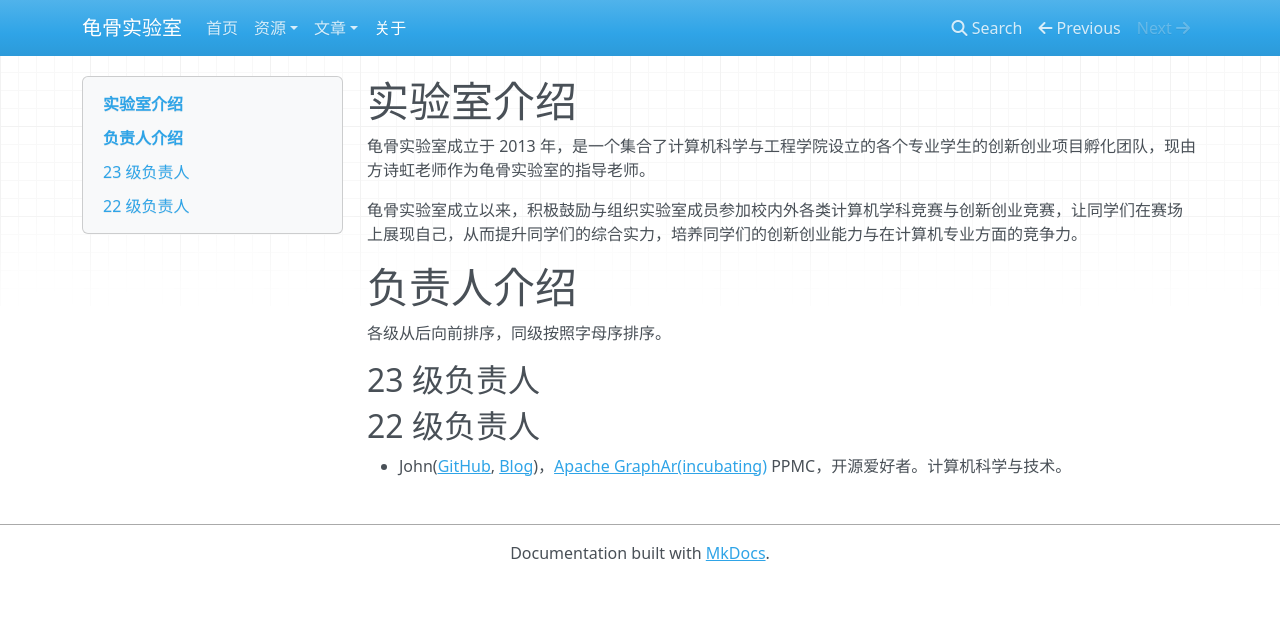
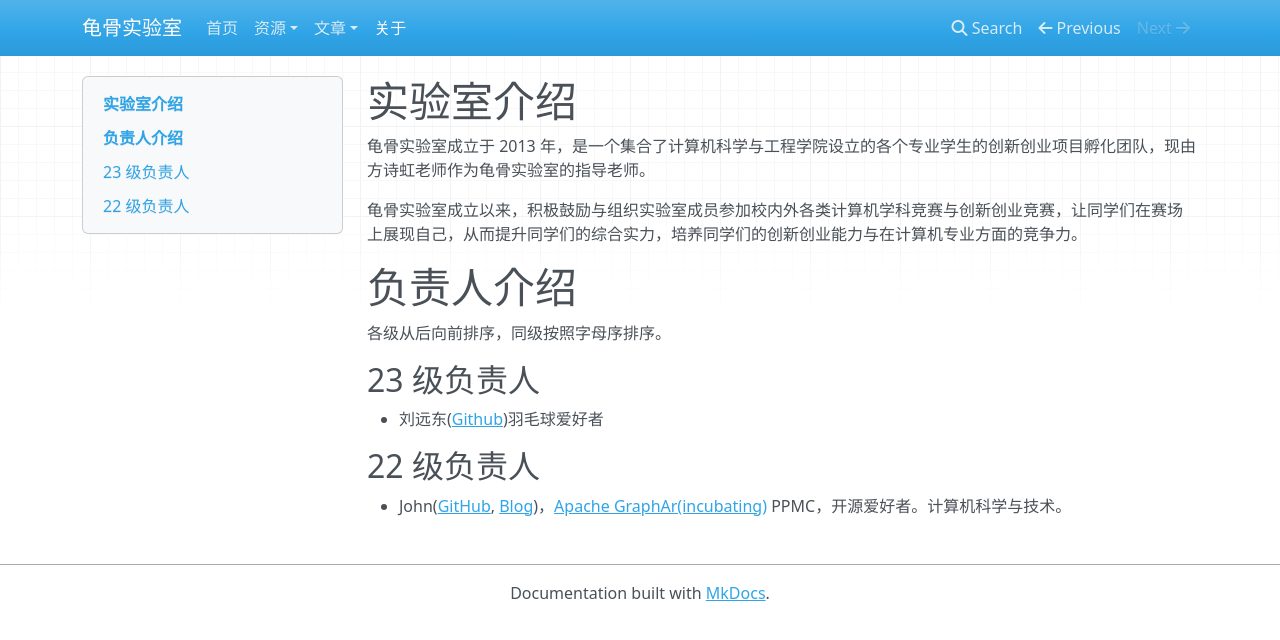
Before and after one commit to smu-guigu/smu-guigu.github.io, an MkDocs documentation site: the page built from docs/about.md, in a window 1280 px wide. Shown: the top 640 px of the page. Built offline with MkDocs 1.6.1, drawn with Linux system fonts in a browser that asks for light colours; nearby versions of some CDN libraries.

Commit message:
Update about.md

```diff
--- a/docs/about.md
+++ b/docs/about.md
@@ -8,6 +8,7 @@
 各级从后向前排序，同级按照字母序排序。
 
 ## 23 级负责人
+- 刘远东([Github](httpps://github.io/haholp))羽毛球爱好者
 
 ## 22 级负责人
 
```
